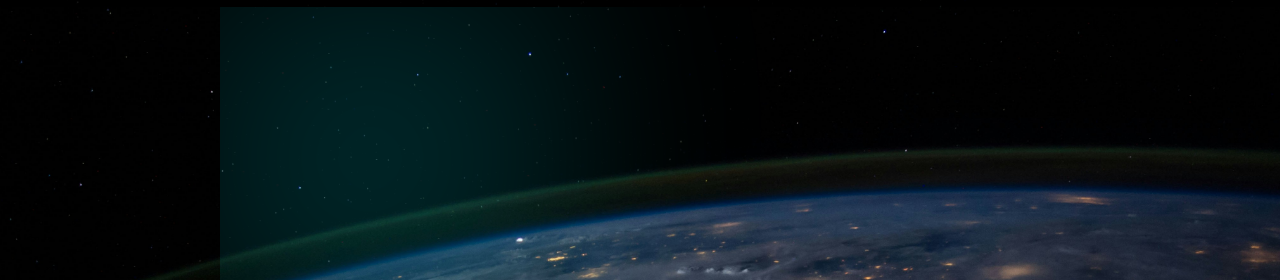
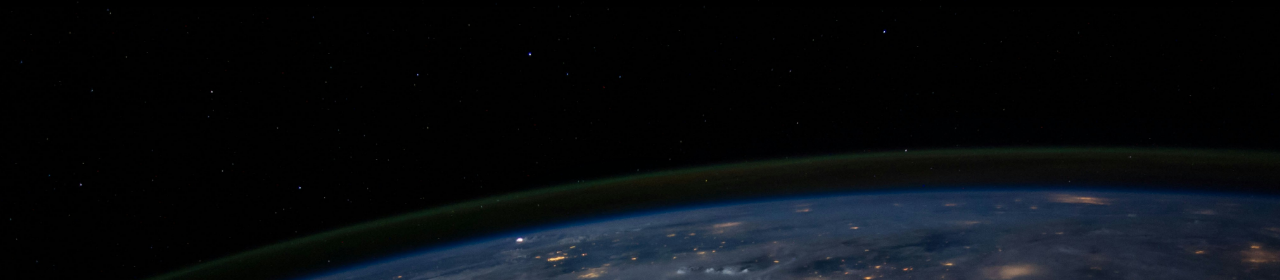
Before and after one commit to Levon1993/Lynix-2, a plain HTML site: page index.html in a window 1280 px wide. Shown: the part 90-370 px from the top of the page. Drawn offline with nearby package versions, Linux system fonts and the light colour scheme.

Commit message:
Update style.css

```diff
--- a/style.css
+++ b/style.css
@@ -410,16 +410,13 @@ body.agb-page header {
 .hero::after {
   content: "";
   position: absolute;
-  width: 500px;
-  height: 500px;
-  background: radial-gradient(circle, rgba(0,240,255,0.2), transparent);
-  top: -100px;
-  left: -100px;
-  filter: blur(80px);
-  animation: float 6s infinite ease-in-out;
+  width: 300px;
+  height: 300px;
+  background: radial-gradient(circle, rgba(0,240,255,0.25), transparent 70%);
+  top: 50%;
+  left: 50%;
+  transform: translate(-50%, -50%);
+  filter: blur(100px);
+  opacity: 0.6;
+  pointer-events: none;
 }
-
-@keyframes float {
-  0%,100% { transform: translateY(0); }
-  50% { transform: translateY(40px); }
-}
```
